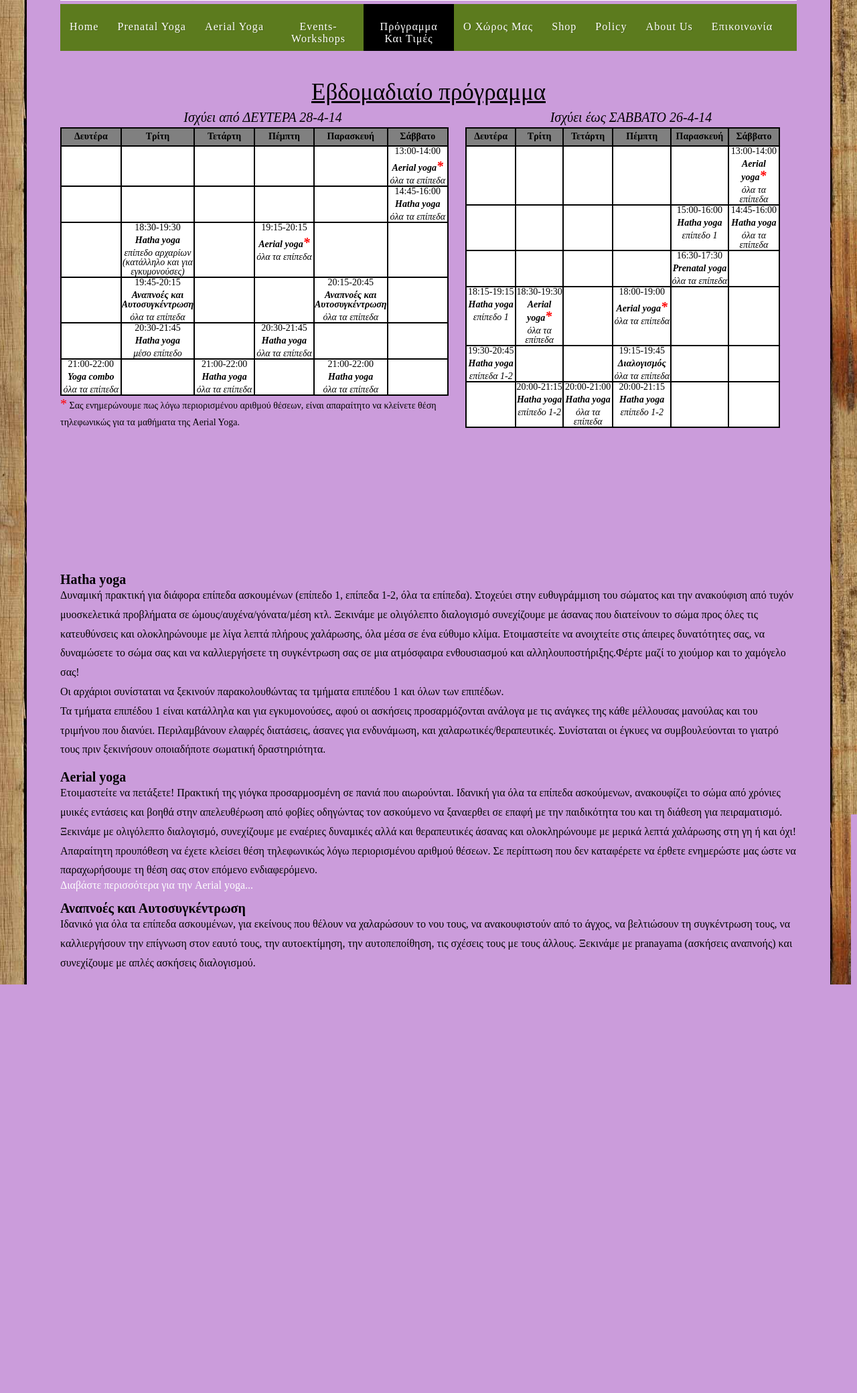
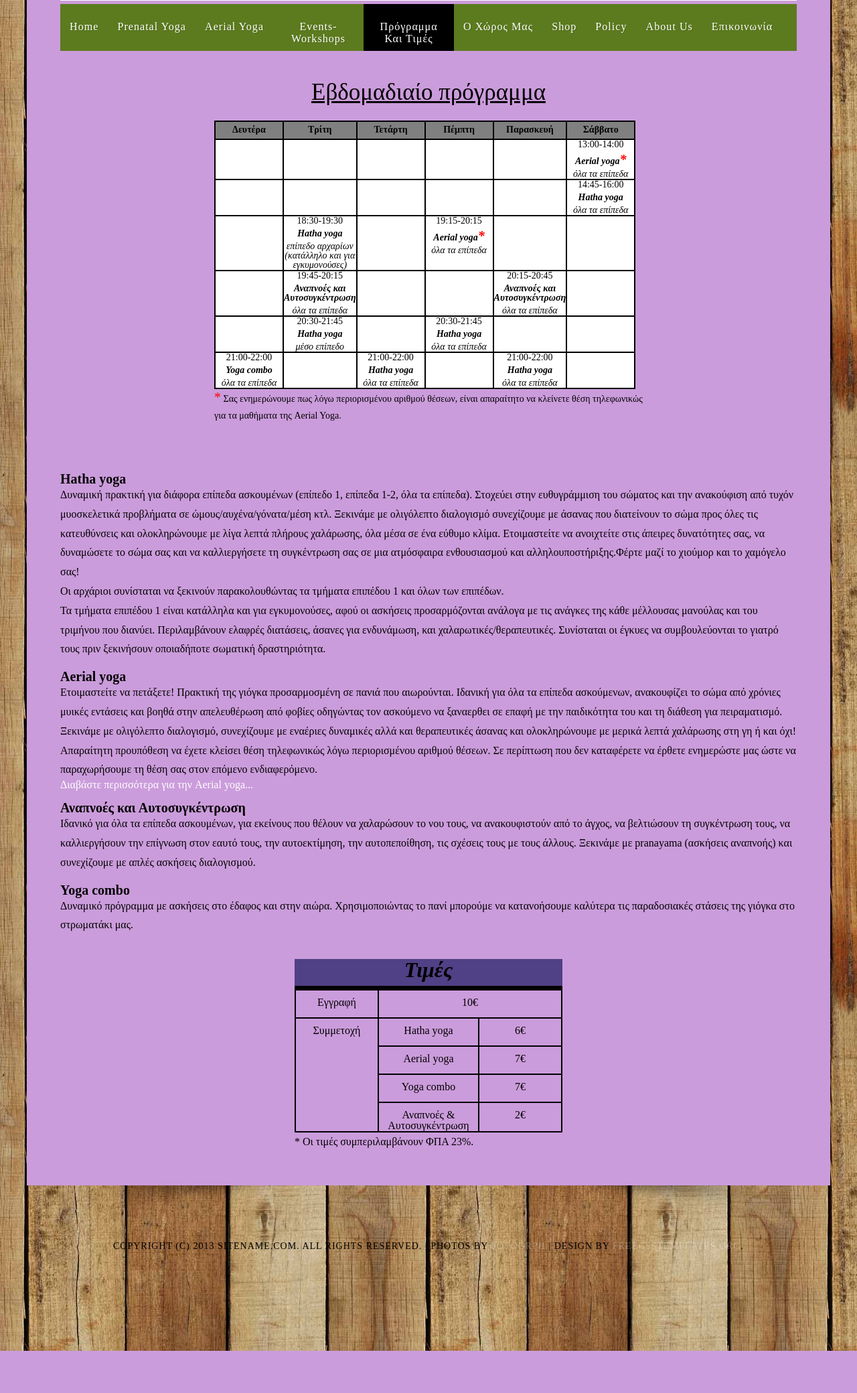
Before and after one commit to jimsiak/omshanti, a PHP site: page /index.php?page=program in a window 1280 px wide. Shown: the part 309-2389 px from the top of the page at 67% size. After the commit the page ends 2326 px from the top, so only its background shows below. Run offline with PHP 8.4, Linux system fonts and the light colour scheme.

Commit message:
- Deleted old program. Synchronized with www.omshanti.gr

```diff
--- a/pages/program.html
+++ b/pages/program.html
@@ -3,8 +3,7 @@
 	<div id="program">
 	<h1>Εβδομαδιαίο πρόγραμμα</h1>
 
-	<div id="old">
-	<h2>Ισχύει από ΔΕΥΤΕΡΑ 28-4-14</h2>
+	<div id="new">
 	<table class="program_table">
 		<tr>
 			<th>Δευτέρα</th>
@@ -103,116 +102,6 @@
 
 	</div> <!-- old -->
 
-
-	<div id="new">
-	<h2>Ισχύει έως ΣΑΒΒΑΤΟ 26-4-14</h2>
-	<table class="program_table">
-		<tr>
-			<th>Δευτέρα</th>
-			<th>Τρίτη</th>
-			<th>Τετάρτη</th>
-			<th>Πέμπτη</th>
-			<th>Παρασκευή</th>
-			<th>Σάββατο</th>
-		</tr>
-		<tr>
-			<td/><td/>
-			<td/>
-			<td/>
-			<td/>
-			<td class="aerial_cell">
-				<span class="time">13:00-14:00</span>
-				<span class="class"><a href="#aerial_desc">Aerial yoga<span class="unnata_footnote_symbol">*</span></a></span>
-				<span class="levels">όλα τα επίπεδα</span>
-			</td>
-		</tr>
-		<tr>
-			<td/><td/><td/><td/>
-			<td class="hatha_cell">
-				<span class="time">15:00-16:00</span>
-				<span class="class"><a href="#hatha_desc">Hatha yoga</a></span>
-				<span class="levels">επίπεδο 1</span>
-			</td>
-			<td class="hatha_cell">
-				<span class="time">14:45-16:00</span>
-				<span class="class"><a href="#hatha_desc">Hatha yoga</a></span>
-				<span class="levels">όλα τα επίπεδα</span>
-			</td>
-		</tr>
-		<tr>
-			<td/><td/><td/><td/>
-			<td class="prenatal_cell">
-				<span class="time">16:30-17:30</span>
-				<span class="class"><a href="#prenatal_desc">Prenatal yoga</a></span>
-				<span class="levels">όλα τα επίπεδα</span>
-			</td>
-			<td/>
-		</tr>
-		<tr>
-			<td class="hatha_cell">
-				<span class="time">18:15-19:15</span>
-				<span class="class"><a href="#hatha_desc">Hatha yoga</a></span>
-				<span class="levels">επίπεδο 1</span>
-			</td>
-			<td class="aerial_cell">
-				<span class="time">18:30-19:30</span>
-				<span class="class"><a href="#aerial_desc">Aerial yoga<span class="unnata_footnote_symbol">*</span></a></span>
-				<span class="levels">όλα τα επίπεδα</span>
-			</td>
-			<td/>
-			<td class="aerial_cell">
-				<span class="time">18:00-19:00</span>
-				<span class="class"><a href="#aerial_desc">Aerial yoga<span class="unnata_footnote_symbol">*</span></a></span>
-				<span class="levels">όλα τα επίπεδα</span>
-			</td>
-			<td/><td/>
-		</tr>
-		<tr>
-			<td class="hatha_cell">
-				<span class="time">19:30-20:45</span>
-				<span class="class"><a href="#hatha_desc">Hatha yoga</a></span>
-				<span class="levels">επίπεδα 1-2</span>
-			</td>
-			<td/><td/>
-			<td class="meditation_cell">
-				<span class="time">19:15-19:45</span>
-				<span class="class"><a href="#med_desc">Διαλογισμός</a></span>
-				<span class="levels">όλα τα επίπεδα</span>
-			</td>
-			<td/><td/>
-		</tr>
-		<tr>
-			<td/>
-			<td class="hatha_cell">
-				<span class="time">20:00-21:15</span>
-				<span class="class"><a href="#hatha_desc">Hatha yoga</a></span>
-				<span class="levels">επίπεδο 1-2</span>
-			</td>
-			<td class="hatha_cell">
-				<span class="time">20:00-21:00</span>
-				<span class="class"><a href="#hatha_desc">Hatha yoga</a></span>
-				<span class="levels">όλα τα επίπεδα</span>
-			</td>
-			<td class="hatha_cell">
-				<span class="time">20:00-21:15</span>
-				<span class="class"><a href="#hatha_desc">Hatha yoga</a></span>
-				<span class="levels">επίπεδο 1-2</span>
-			</td>
-			<td/><td/>
-		</tr>
-	</table>
-
-	</div> <!-- #new -->
-
-<!--
-	<div id="cycle">
-		<p>Πολύ σύντομα θα εισάγουμε στο πρόγραμμα τα μαθήματα
-<a href="?page=prenatal_yoga">Prenatal Yoga</a> για εγκύους. Στο μεταξύ
-επικοινωνήστε μαζί μας για να δηλώσετε το ενδιαφέρον σας ωστέ να
-προσαρμόσουμε τις ώρες σύμφωνα με τις προτιμήσεις σας.
-		</p>
-	</div>
--->
 	</div> <!-- #program -->
 
 	<!-- Classes descriptions -->
--- a/style.css
+++ b/style.css
@@ -967,7 +967,7 @@ p.important {
 #program
 {
 	width: 100%;
-	height: 700px;
+	height: 550px;
 }
 #program h1
 {
@@ -982,27 +982,20 @@ p.important {
 	font-style: italic;
 	margin-top: 10px;
 }
-#program #old {
-	width: 55%;
-	float: left;
-	clear: none;
-	font-size: 14px;
-}
 #program #new {
-/*	width: 60%; */
+	width: 60%;
 	height: 100%;
-/*	margin-left: 230px; */
-	width: 45%;
+	margin-left: 230px;
 	float: left;
 	font-size: 14px;
-/*	float: left; */
+	float: left;
 }
 table.program_table
 {
 	background: #504085;
 	border-collapse: separate;
 	border: 1px solid black;
-	margin: 5px 25px 0px 0px;
+	margin: 25px 25px 0px 0px;
 	text-align: center;
 	height: 200px;
 }
```
